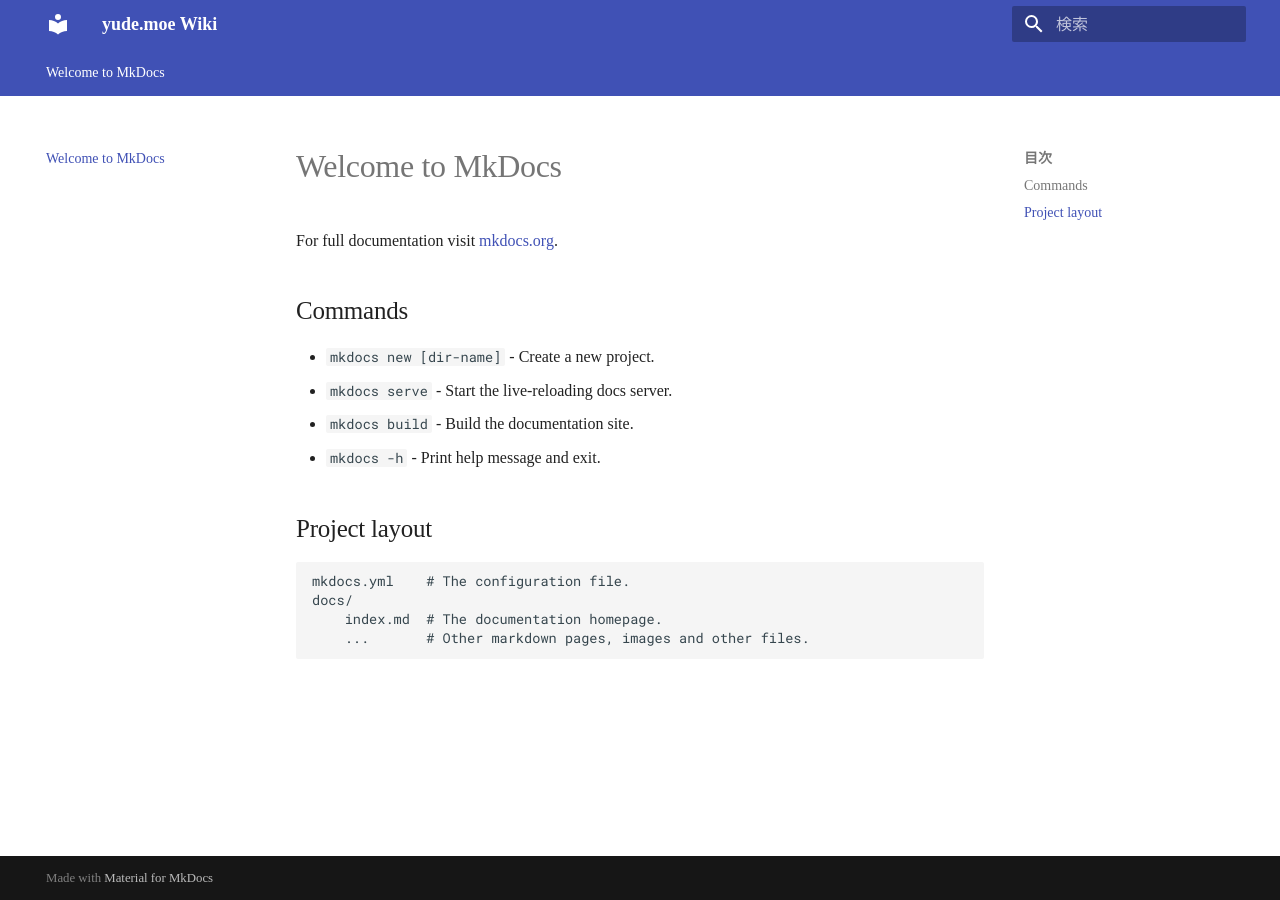
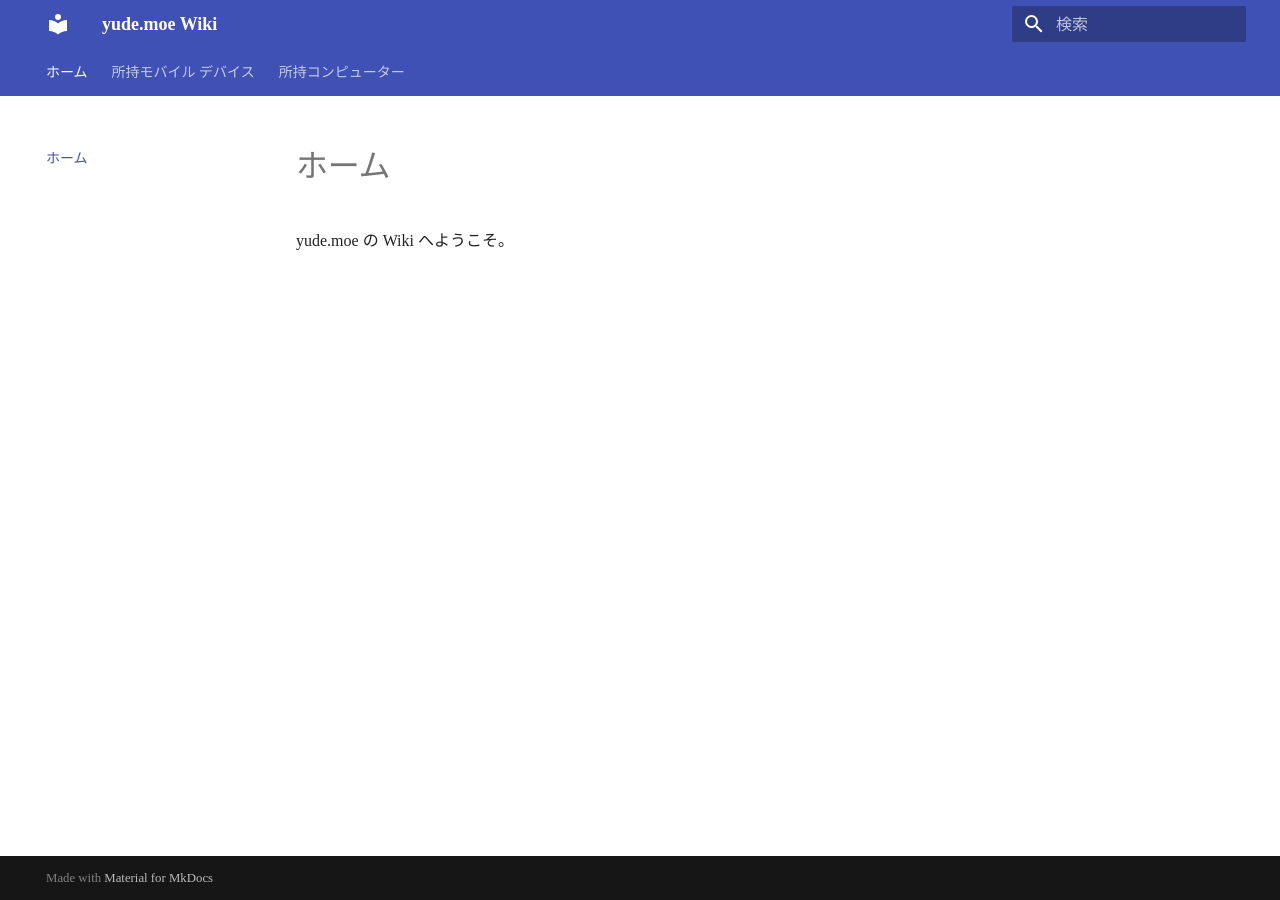
Before and after one commit to yude-jp/wiki, an MkDocs documentation site: the page built from docs/index.md, in a window 1280 px wide. Built offline with MkDocs 1.6.1 and Material for MkDocs 9.7.7, drawn with Linux system fonts in a browser that asks for light colours; some web fonts are replaced.

Commit message:
Add docs

```diff
--- a/docs/index.md
+++ b/docs/index.md
@@ -1,17 +1,2 @@
-# Welcome to MkDocs
-
-For full documentation visit [mkdocs.org](https://www.mkdocs.org).
-
-## Commands
-
-* `mkdocs new [dir-name]` - Create a new project.
-* `mkdocs serve` - Start the live-reloading docs server.
-* `mkdocs build` - Build the documentation site.
-* `mkdocs -h` - Print help message and exit.
-
-## Project layout
-
-    mkdocs.yml    # The configuration file.
-    docs/
-        index.md  # The documentation homepage.
-        ...       # Other markdown pages, images and other files.
+# ホーム
+yude.moe の Wiki へようこそ。
--- /dev/null
+++ b/docs/mobile.md
@@ -0,0 +1,20 @@
+# 所持モバイル デバイス
+
+## Google Pixel 3
+* 容量: 128 GB
+* 色: Just Black
+
+## Apple iPhone 6
+* 容量: 16 GB
+* 色: Silver
+
+## Apple iPad mini (第5世代)
+* 容量: 64 GB
+* 色: Silver
+
+## LG Qua tab PX
+* 容量: 32 GB
+* 色: White
+
+## Rakuten Mini
+* 色: ナイトブラック
--- /dev/null
+++ b/docs/pc.md
@@ -0,0 +1,25 @@
+# 所持コンピューター
+
+## iiyama ILeDxi-M012
+メイン
+
+* CPU: Intel Core i5-6500 @ 3.20GHz (4C)
+* RAM: DDR4 8GB * 2 = 16GB
+* GPU: NVIDIA GeForce GTX 1060 6GB
+* OS: Microsoft Windows 10 Home
+
+## モデル名なし (自作)
+サーバー
+
+* CPU: Intel Core i7-2600 @ 3.80GHz (8C)
+* RAM: DDR3 8GB * 2 = 16GB
+* OS: Ubuntu 20.04.1 LTS x86_64
+
+## HP ENVY x360
+ラップトップ、13 インチ パフォーマンスモデル
+
+* 色: ナイトフォールブラック
+* CPU: AMD Ryzen 7 3700U (4C/8T)
+* RAM: DDR4 16GB
+* GPU: AMD Radeon RX Vega 10
+* OS: Microsoft Windows 10 Home
```
